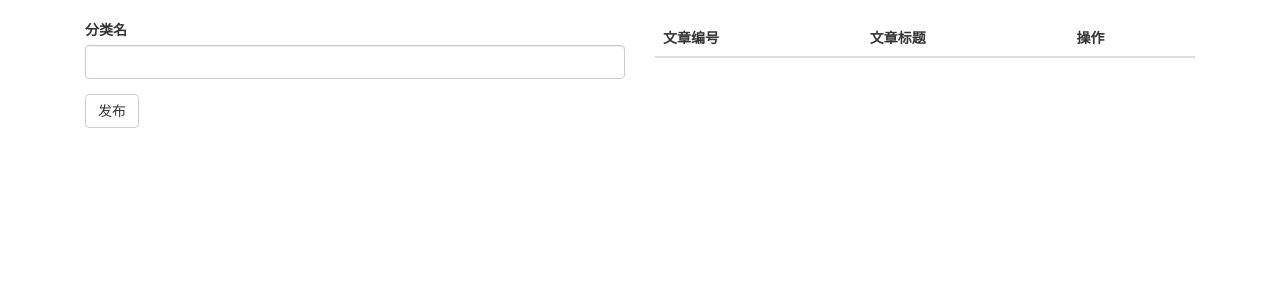
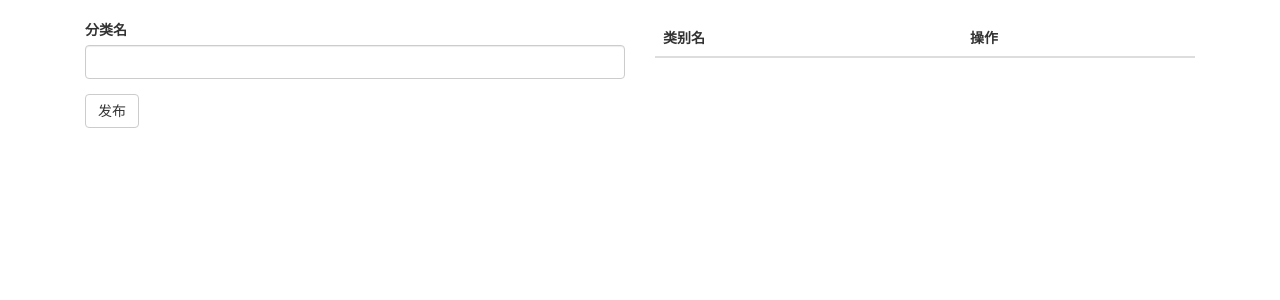
Before and after one commit to muyuwuxin/pywebapp, a Flask app: page /admin/category in a window 1280 px wide. Shown: the part 52-352 px from the top of the page. Run offline with Flask 2, Linux system fonts and the light colour scheme; data that the repository does not hold is empty; parts of the project's set-up code (start-up, migrations or seed data) failed here and were passed over; some libraries are stand-ins or nearby versions.

Commit message:
change the category template

```diff
--- a/app/templates/admin/category.html
+++ b/app/templates/admin/category.html
@@ -8,16 +8,17 @@
         <table class="table">
             <thead>
             <tr>
-                <th>文章编号</th>
-                <th>文章标题</th>
+                <!-- <th>文章编号</th> -->
+                <!-- <th>文章标题</th> -->
+                <th>类别名</th>
                 <th>操作</th>
             </tr>
             </thead>
             <tbody>
             {% for foo in list %}
                 <tr>
-                    <td>{{ foo.id }}</td>
-                    <th>{{ foo.title }}</th>
+                    <td>{{ foo.name }}</td>
+                    <!-- <th>{{ foo.title }}</th> -->
                     <td><a href="{{ url_for('admin.category_del',id=foo.id,a='del') }}">删除</a></td>
                 </tr>
             {% endfor %}
```
